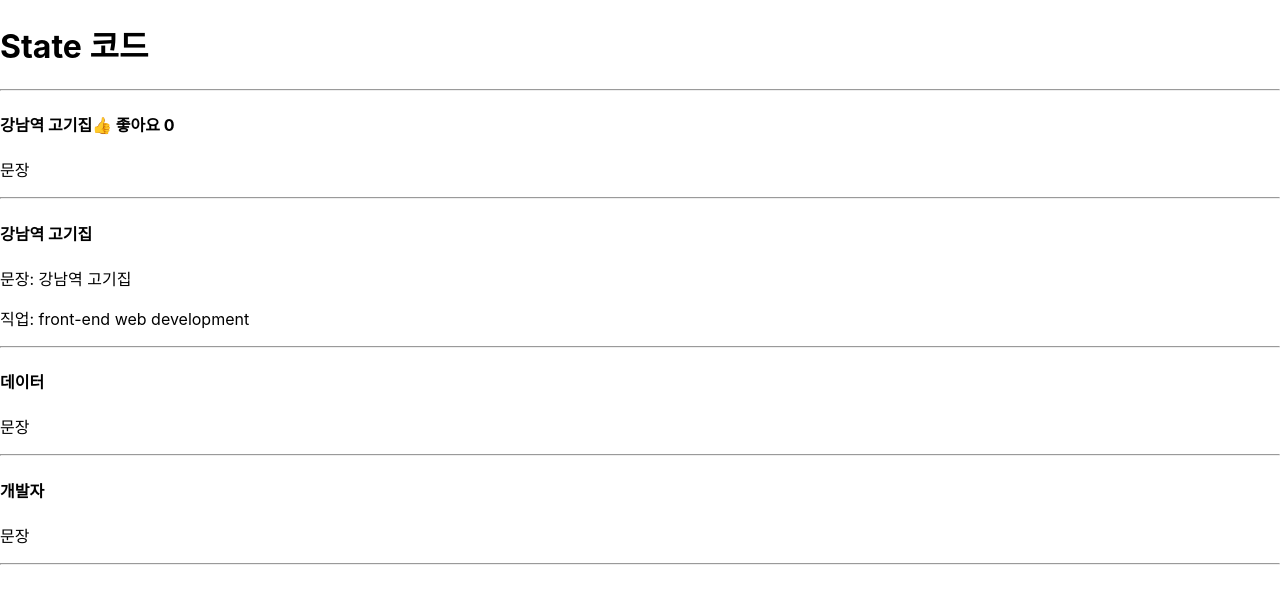
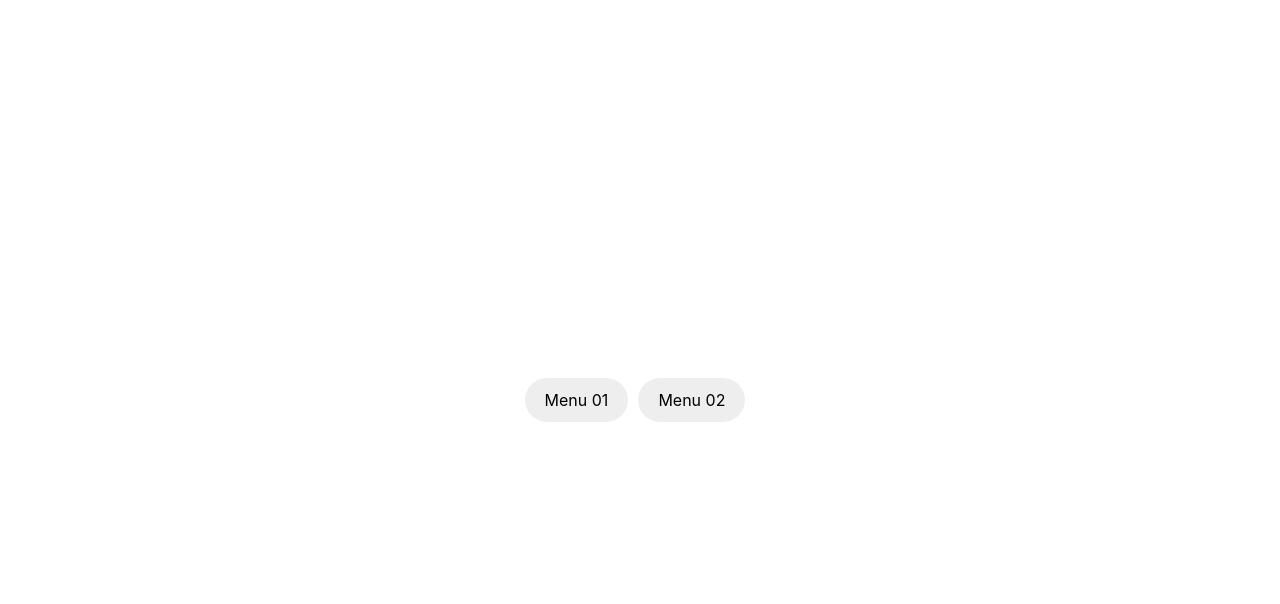
Before and after one commit to wangkodok/React-Study, a React (Create React App) app in the folder my-app/: page / in a window 1280 px wide. Shown: the top 604 px of the page. Built offline with nearby package versions, Linux system fonts and the light colour scheme.

Commit message:
리액트 css style link 태그 추가

```diff
--- /dev/null
+++ b/my-app/public/css/reset.css
@@ -0,0 +1,126 @@
+@charset "utf-8";
+
+/* 여백 초기화 */
+body,
+div,
+ul,
+li,
+ol,
+dl,
+dt,
+dd,
+h1,
+h2,
+h3,
+h4,
+h5,
+h6,
+input,
+fieldset,
+figure,
+legend,
+p,
+select,
+table,
+th,
+td,
+tr,
+textarea,
+button,
+form,
+blockquote,
+address,
+thead,
+tbody,
+tfoot,
+caption {
+  margin: 0;
+  padding: 0;
+}
+
+/* a 링크 초기화 */
+a {
+  display: block;
+  color: #000;
+  text-decoration: none;
+}
+
+a:hover {
+  text-decoration: none;
+}
+
+/* 폰트 초기화 */
+body,
+input,
+textarea,
+select,
+button,
+table {
+  color: #000;
+  font-size: 16px;
+  font-family: 'Noto Sans KR', 'Nanum Gothic', 'Apple SD Gothic Neo', 'Malgun Gothic', '맑은 고딕', 'dotum', '돋움', sans-serif;
+  line-height: 1.5;
+}
+
+/* 백그라운드 초기화 */
+button {
+  border: none;
+  background: none;
+  cursor: pointer;
+}
+
+/* 폰트 스타일 초기화 */
+em,
+address {
+  font-style: normal;
+}
+
+/* 블릿기호 초기화 */
+dl,
+ul,
+li,
+ol,
+menu {
+  list-style: none;
+}
+
+/* 제목 태그 초기화 */
+h1,
+h2,
+h3,
+h4,
+h5,
+h6 {
+  color: #000;
+  font-size: 14px;
+  font-weight: normal;
+}
+
+/* 이미지 속성 바꾸기 */
+img {
+  vertical-align: top;
+}
+
+/* 테두리 초기화 */
+img,
+fieldset {
+  border: 0 none;
+}
+
+/* 플롯해제 */
+/* clearboth */
+.clearboth::after {
+  display: block;
+  clear: both;
+  content: '';
+}
+
+/* 웹 접근성 스크린리더기 */
+.blind {
+  position: absolute;
+  width: 1px;
+  height: 1px;
+  margin: -1px;
+  overflow: hidden;
+  clip: rect(0, 0, 0, 0);
+}
--- /dev/null
+++ b/my-app/public/css/style.css
@@ -0,0 +1,38 @@
+@charset "utf-8";
+
+/* wrap */
+.accordion-wrap {}
+
+/* Accordion */
+.accordion-list {
+    display: flex;
+    justify-content: center;
+    align-items: center;
+    height: 100vh;
+}
+.accordion-list > li {
+    position: relative;;
+    background-color: #eee;
+    border-radius: 22px;
+    margin: 0 10px 0 0;
+}
+.accordion-list > li > a {
+    padding: 10px 20px;
+}
+
+/* Accordion-content */
+.accordion-listSub {
+    display: none;
+    position: absolute;
+    top: 100%;
+    left: 0;
+}
+.accordion-listSub > li  {}
+.accordion-listSub > li > a {
+    padding: 10px 20px;
+}
+
+/* On Off */
+.accordion-list > li.on .accordion-listSub {
+    display: block;
+}
--- a/my-app/public/index.html
+++ b/my-app/public/index.html
@@ -25,6 +25,8 @@
       Learn how to configure a non-root public URL by running `npm run build`.
     -->
     <title>React App</title>
+    <link rel="stylesheet" href="./css/reset.css"> <!-- css 초기화 넣기 -->
+    <link rel="stylesheet" href="./css/style.css"> <!-- css 스타일 넣기 -->
   </head>
   <body>
     <noscript>You need to enable JavaScript to run this app.</noscript>
--- /dev/null
+++ b/my-app/src/chapter_accordion/Accordion.jsx
@@ -0,0 +1,28 @@
+import React from "react";
+
+function Accordion() {
+    return (
+        <div className="accordion-wrap">
+            <ul className="accordion-list">
+                <li>
+                    <a href="#">Menu 01</a>
+                    <ul className="accordion-listSub">
+                        <li>
+                            <a href="#">Content 01</a>
+                        </li>
+                    </ul>
+                </li>
+                <li>
+                    <a href="#">Menu 02</a>
+                    <ul className="accordion-listSub">
+                        <li>
+                            <a href="#">Content 02</a>
+                        </li>
+                    </ul>
+                </li>
+            </ul>
+        </div>
+    )
+}
+
+export default Accordion;
--- a/my-app/src/index.js
+++ b/my-app/src/index.js
@@ -4,12 +4,12 @@ import './index.css';
 import App from './App';
 import reportWebVitals from './reportWebVitals';
 
-import State from './chapter_state/State'
+import Accordion from './chapter_accordion/Accordion'
 
 const root = ReactDOM.createRoot(document.getElementById('root'));
 root.render(
   <React.StrictMode>
-    <State />
+    <Accordion />
   </React.StrictMode>
 )
 
```
